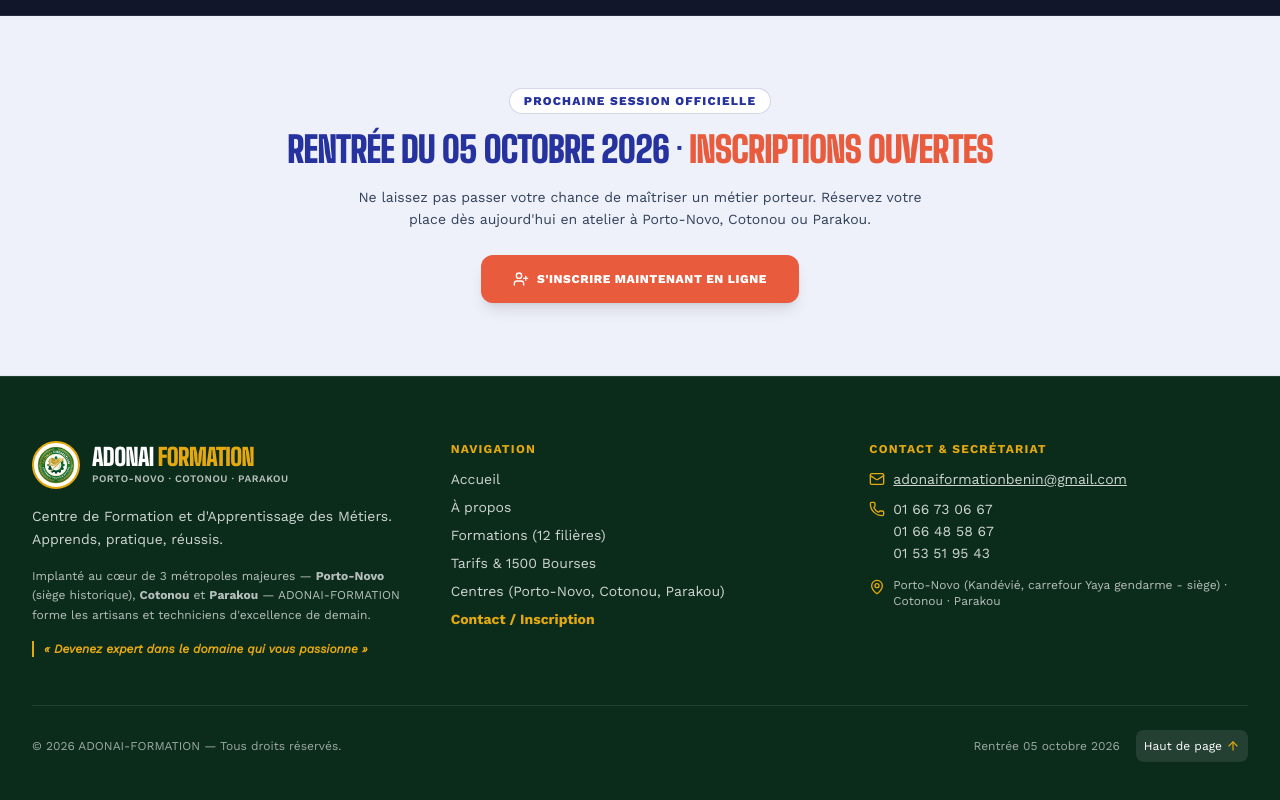
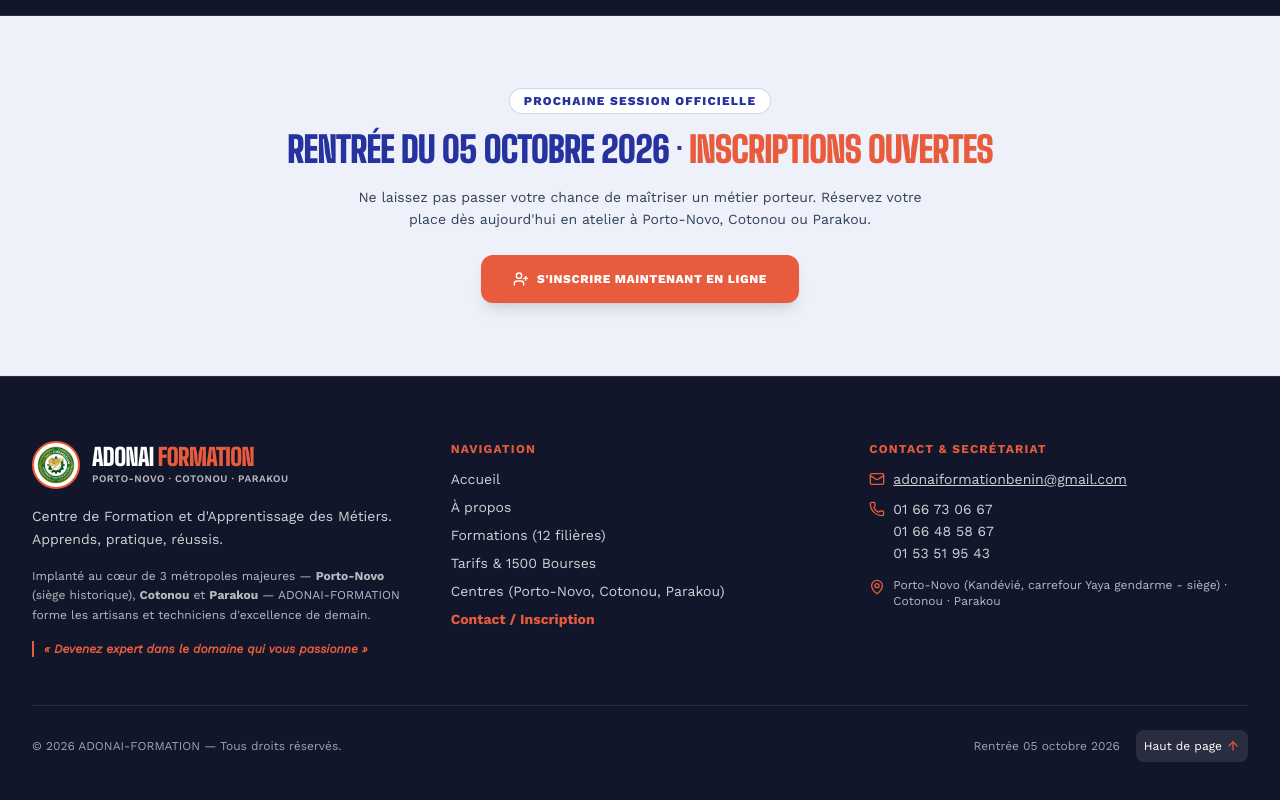
Before and after one commit to olabrayane5-stack/adonai-formation, a React (Vite) app: page / in a window 1280 px wide. Shown: the part 2964-3764 px from the top of the page. Built offline with nearby package versions, Linux system fonts and the light colour scheme.

Commit message:
Change footer colors from E5A910 to E85B3D

```diff
--- a/src/components/Footer.tsx
+++ b/src/components/Footer.tsx
@@ -20,7 +20,7 @@
   };
 
   return (
-    <footer className="bg-[#0B2B1B] text-white pt-16 pb-10 border-t border-white/10">
+    <footer className="bg-[#12162A] text-white pt-16 pb-10 border-t border-white/10">
       <div className="max-w-7xl mx-auto px-4 sm:px-6 lg:px-8">
 
         {/* 3.8 Grille : 3 colonnes côte à côte (à propos / liens / contact), alignées en haut, séparées par un espacement régulier */}
@@ -29,7 +29,7 @@
           {/* Colonne 1 : Nom + accroche */}
           <div className="space-y-4">
             <div className="flex items-center gap-3">
-              <div className="w-12 h-12 rounded-full overflow-hidden border-2 border-[#E5A910] shrink-0 bg-white p-0.5">
+              <div className="w-12 h-12 rounded-full overflow-hidden border-2 border-[#E85B3D] shrink-0 bg-white p-0.5">
                 <img
                   src={IMAGES.schoolLogo}
                   alt="Logo ADONAI-FORMATION"
@@ -38,7 +38,7 @@
               </div>
               <div>
                 <span className="font-display font-black text-2xl text-white tracking-tight leading-none block uppercase">
-                  ADONAI<span className="text-[#E5A910] ml-1">FORMATION</span>
+                  ADONAI<span className="text-[#E85B3D] ml-1">FORMATION</span>
                 </span>
                 <span className="text-[10px] tracking-wider uppercase text-white/70 font-semibold block mt-0.5">
                   Porto-Novo · Cotonou · Parakou
@@ -54,21 +54,21 @@
               Implanté au cœur de 3 métropoles majeures — <strong>Porto-Novo</strong> (siège historique), <strong>Cotonou</strong> et <strong>Parakou</strong> — ADONAI-FORMATION forme les artisans et techniciens d'excellence de demain.
             </p>
 
-            <p className="text-xs text-[#E5A910] font-semibold italic border-l-2 border-[#E5A910] pl-2.5">
+            <p className="text-xs text-[#E85B3D] font-semibold italic border-l-2 border-[#E85B3D] pl-2.5">
               « {GENERAL_CONTACT.slogan} »
             </p>
           </div>
 
           {/* Colonne 2 : Liens (Accueil · À propos · Formations · Tarifs · Centres · Contact) */}
           <div className="space-y-3">
-            <h4 className="text-xs font-bold uppercase tracking-widest text-[#E5A910]">
+            <h4 className="text-xs font-bold uppercase tracking-widest text-[#E85B3D]">
               Navigation
             </h4>
             <ul className="space-y-2 text-xs sm:text-sm text-white/80">
               <li>
                 <button
                   onClick={() => handleLink('accueil')}
-                  className="hover:text-[#E5A910] transition-colors cursor-pointer text-left"
+                  className="hover:text-[#E85B3D] transition-colors cursor-pointer text-left"
                 >
                   Accueil
                 </button>
@@ -76,7 +76,7 @@
               <li>
                 <button
                   onClick={() => handleLink('a-propos')}
-                  className="hover:text-[#E5A910] transition-colors cursor-pointer text-left"
+                  className="hover:text-[#E85B3D] transition-colors cursor-pointer text-left"
                 >
                   À propos
                 </button>
@@ -84,7 +84,7 @@
               <li>
                 <button
                   onClick={() => handleLink('filieres')}
-                  className="hover:text-[#E5A910] transition-colors cursor-pointer text-left"
+                  className="hover:text-[#E85B3D] transition-colors cursor-pointer text-left"
                 >
                   Formations (12 filières)
                 </button>
@@ -92,7 +92,7 @@
               <li>
                 <button
                   onClick={() => handleLink('tarifs')}
-                  className="hover:text-[#E5A910] transition-colors cursor-pointer text-left"
+                  className="hover:text-[#E85B3D] transition-colors cursor-pointer text-left"
                 >
                   Tarifs & 1500 Bourses
                 </button>
@@ -100,7 +100,7 @@
               <li>
                 <button
                   onClick={() => handleLink('centres')}
-                  className="hover:text-[#E5A910] transition-colors cursor-pointer text-left"
+                  className="hover:text-[#E85B3D] transition-colors cursor-pointer text-left"
                 >
                   Centres (Porto-Novo, Cotonou, Parakou)
                 </button>
@@ -108,7 +108,7 @@
               <li>
                 <button
                   onClick={() => handleLink('inscription')}
-                  className="text-[#E5A910] font-bold hover:underline transition-colors cursor-pointer text-left"
+                  className="text-[#E85B3D] font-bold hover:underline transition-colors cursor-pointer text-left"
                 >
                   Contact / Inscription
                 </button>
@@ -118,29 +118,29 @@
 
           {/* Colonne 3 : Contact */}
           <div className="space-y-3">
-            <h4 className="text-xs font-bold uppercase tracking-widest text-[#E5A910]">
+            <h4 className="text-xs font-bold uppercase tracking-widest text-[#E85B3D]">
               Contact & Secrétariat
             </h4>
 
             <div className="space-y-2.5 text-xs sm:text-sm text-white/80">
               <div className="flex items-start gap-2">
-                <Mail className="w-4 h-4 text-[#E5A910] shrink-0 mt-0.5" />
-                <a href={`mailto:${GENERAL_CONTACT.email}`} className="hover:text-[#E5A910] underline">
+                <Mail className="w-4 h-4 text-[#E85B3D] shrink-0 mt-0.5" />
+                <a href={`mailto:${GENERAL_CONTACT.email}`} className="hover:text-[#E85B3D] underline">
                   {GENERAL_CONTACT.email}
                 </a>
               </div>
 
               <div className="flex items-start gap-2">
-                <Phone className="w-4 h-4 text-[#E5A910] shrink-0 mt-0.5" />
+                <Phone className="w-4 h-4 text-[#E85B3D] shrink-0 mt-0.5" />
                 <div className="space-y-0.5">
-                  <a href="tel:0166730667" className="block hover:text-[#E5A910]">01 66 73 06 67</a>
-                  <a href="tel:0166485867" className="block hover:text-[#E5A910]">01 66 48 58 67</a>
-                  <a href="tel:0153519543" className="block hover:text-[#E5A910]">01 53 51 95 43</a>
+                  <a href="tel:0166730667" className="block hover:text-[#E85B3D]">01 66 73 06 67</a>
+                  <a href="tel:0166485867" className="block hover:text-[#E85B3D]">01 66 48 58 67</a>
+                  <a href="tel:0153519543" className="block hover:text-[#E85B3D]">01 53 51 95 43</a>
                 </div>
               </div>
 
               <div className="flex items-start gap-2 pt-1 text-xs text-white/70">
-                <MapPin className="w-4 h-4 text-[#E5A910] shrink-0 mt-0.5" />
+                <MapPin className="w-4 h-4 text-[#E85B3D] shrink-0 mt-0.5" />
                 <span>Porto-Novo (Kandévié, carrefour Yaya gendarme - siège) · Cotonou · Parakou</span>
               </div>
             </div>
@@ -159,7 +159,7 @@
               aria-label="Haut de page"
             >
               <span>Haut de page</span>
-              <ArrowUp className="w-3.5 h-3.5 text-[#E5A910]" />
+              <ArrowUp className="w-3.5 h-3.5 text-[#E85B3D]" />
             </button>
           </div>
         </div>
```
